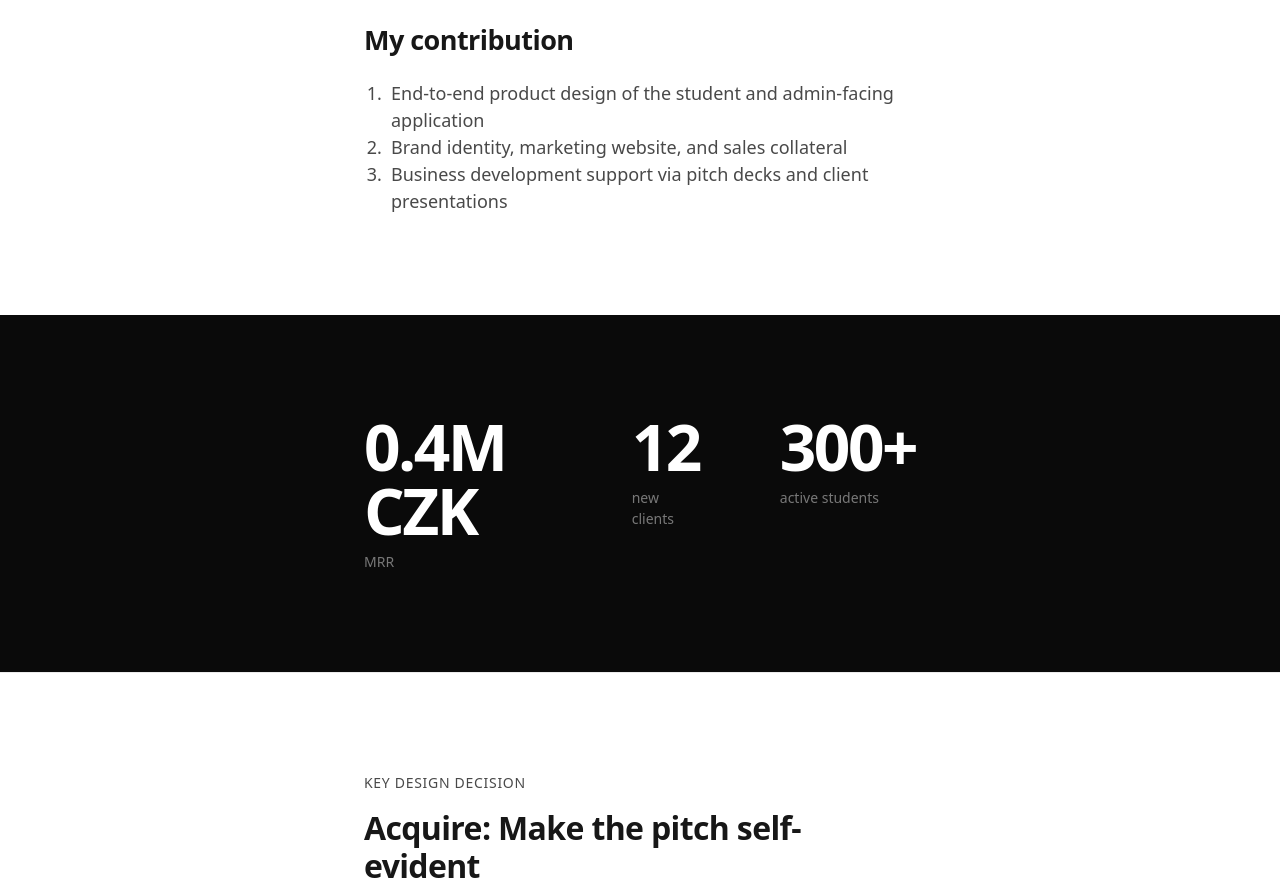
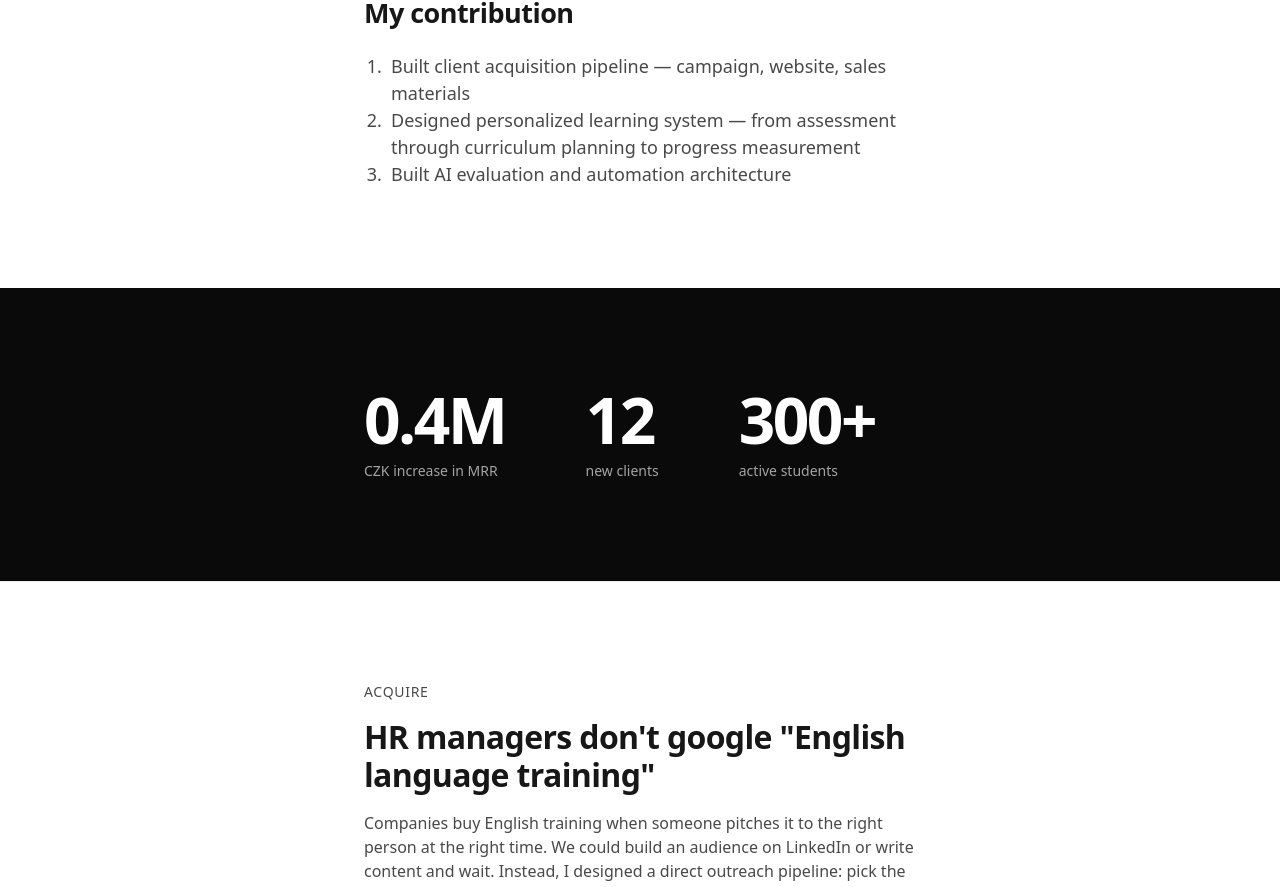
Before and after one commit to branislavbencik/portfolio, a Next.js app: page /teatime in a window 1280 px wide. Shown: the part 1279-2166 px from the top of the page. Built offline with nearby package versions, Linux system fonts and the light colour scheme.

Commit message:
fix teatime case study content, add max captionwidth

```diff
--- a/src/app/teatime/page.mdx
+++ b/src/app/teatime/page.mdx
@@ -13,48 +13,48 @@ import { CaseStudyCard } from '@/components/CaseStudyCard'
   heroImage="/images/teatime/teatime-thumb.png"
   heroImageAlt="TeaTime language school interface"
 >
-I co-founded a B2B language school offering corporate English and Czech courses. Each client company gets a custom curriculum tailored to their team's needs — which creates a challenge: how do you give every student a different learning path and still get comparable progress data across clients?
+TeaTime is a B2B language school serving 20+ companies for over 15 years. I joined to systematize and scale the business — from client acquisition to a new AI-powered assessment product, modernizing the digital infrastructure along the way.
 </CaseStudyHeader>
 
 <ContributionList>
-1. End-to-end product design of the student and admin-facing application
-2. Brand identity, marketing website, and sales collateral
-3. Business development support via pitch decks and client presentations
+1. Built client acquisition pipeline — campaign, website, sales materials
+2. Designed personalized learning system — from assessment through curriculum planning to progress measurement
+3. Built AI evaluation and automation architecture
 </ContributionList>
 
 <ImpactBar items={[
-  { value: "0.4M CZK", label: "MRR" },
+  { value: "0.4M", label: "CZK increase in MRR" },
   { value: "12", label: "new clients" },
   { value: "300+", label: "active students" }
 ]} />
 
 <WorkSection
-  label="Key design decision"
-  title="Acquire: Make the pitch self-evident"
-  description="Corporate language training is a crowded market. Most schools sell on price. We needed a way to show — not just tell — that our approach was fundamentally different. The pitch deck and website had to do the heavy lifting before a sales call ever happened."
+  label="ACQUIRE"
+  title="HR managers don't google &quot;English language training&quot;"
+  description="Companies buy English training when someone pitches it to the right person at the right time. We could build an audience on LinkedIn or write content and wait. Instead, I designed a direct outreach pipeline: pick the company, find the decision-maker, send a personalized email. Each touchpoint treated as a design decision: what shows in the inbox preview, what they read before clicking and where they land after."
 >
-<CaptionedImage src="/images/teatime/teatime-ws1-i1.png" alt="TeaTime pitch deck slides" caption="Pitch deck used in B2B sales calls — designed to communicate the curriculum model before the demo." width={600} border={false} background={false} />
-<CaptionedImage src="/images/teatime/teatime-ws1-i2.png" alt="TeaTime marketing website" caption="Marketing website landing page — structured around the buyer journey from awareness to booking a call." />
-<CaptionedImage src="/images/teatime/teatime-ws1-i3.png" alt="TeaTime brand identity system" caption="Brand identity system — logo, color palette, and type scale applied across print and digital touchpoints." width={936} />
-<CaptionedImage src="/images/teatime/teatime-ws1-i4.png" alt="TeaTime social media assets" caption="Social media template system — reusable layouts for LinkedIn and Instagram content." />
+<CaptionedImage src="/images/teatime/teatime-ws1-i1.png" alt="TeaTime persona definition" caption="Step 0: Define persona. Every design decision in Steps 1–3 traces back to these three drivers." width={600} border={false} background={false} />
+<CaptionedImage src="/images/teatime/teatime-ws1-i2.png" alt="TeaTime inbox view" caption="Step 1: How the message lands in the inbox. Consider all the other items your message is competing with. Headline max. length limit is 70 characters and it's bold so you want to make it count." />
+<CaptionedImage src="/images/teatime/teatime-ws1-i3.png" alt="TeaTime outreach email" caption="Step 2: The email. Scannable in 30 seconds. No hard sell, just three ways to learn more." width={936} />
+<CaptionedImage src="/images/teatime/teatime-ws1-i4.png" alt="TeaTime website and one-pager" caption="Step 3: Where she ends up. The website for a quick check. The one-pager she forwards to her boss." />
 </WorkSection>
 
 <WorkSection
-  label="Key design decision"
-  title="Differentiate: Curriculum that adapts to each team"
-  description="Every corporate client has a different starting point — seniority mix, industry vocabulary, learning goals. We built a curriculum model that lets teachers assemble bespoke lesson sequences from a shared content library, while keeping progress metrics comparable across all students."
+  label="DIFFERENTIATE"
+  title="Test what you teach. Teach what you test"
+  description="Corporate clients want proof their people are improving. Industry standard is a multiple-choice quiz — meaningless for real communication and completely disconnected from lessons. We designed a closed loop: test results drive the course plan, teaching targets the gaps, and the same skills are retested six months later."
 >
-<CaptionedImage src="/images/teatime/teatime-ws2-i1.png" alt="Curriculum builder interface" caption="Curriculum builder — teachers drag lesson modules into a student's personal plan. Shared library, individual sequence." />
-<CaptionedImage src="/images/teatime/teatime-ws2-i2.png" alt="Student progress dashboard" caption="Progress dashboard — standardised metrics across all students regardless of curriculum path." border={false} background={false} width={818} />
+<CaptionedImage src="/images/teatime/teatime-ws2-i1.png" alt="TeaTime testing and teaching system" caption="Testing and teaching as a single connected system" border={false} background={false} width={818} />
+<CaptionedImage src="/images/teatime/teatime-ws2-i2.png" alt="TeaTime personalized course plan" caption="Each student gets a personalized plan — it includes work skills from test gaps and hobby topics from their interests." />
 </WorkSection>
 
 <WorkSection
-  label="Key design decision"
-  title="Automate: Reduce admin to focus on teaching"
-  description="Two co-founders running a growing school can't afford to spend hours on scheduling, invoicing, and reporting. We designed an admin layer that automates the routine so teachers spend time on students, not spreadsheets."
+  label="AUTOMATE"
+  title="Here's how a 15-minute conversation becomes a 2-page report and a personalized course plan"
+  description="The teacher records a 15-minute speaking test. From that single recording, the system transcribes, separates speakers, scores against specific skills, and generates a student report and updated course plan — no manual work."
 >
-<CaptionedImage src="/images/teatime/teatime-ws3-i1.png" alt="Admin scheduling interface" caption="Scheduling interface — lessons booked, rescheduled, and confirmed without back-and-forth emails." />
-<CaptionedImage src="/images/teatime/teatime-ws3-i2.png" alt="Automated reporting export" caption="Automated monthly report sent to HR contacts — client-ready data without manual formatting." rounded={false} border={false} />
+<CaptionedImage src="/images/teatime/teatime-ws3-i1.png" alt="TeaTime n8n automation pipeline" caption="6 key steps from a 50+ node pipeline: transcription, AI scoring, report generation, and course plan update — fully automated in n8n" />
+<CaptionedImage src="/images/teatime/teatime-ws3-i2.png" alt="TeaTime course plan with skill gaps" caption="'Developing' and 'Needs Attention' skills feed directly into the course plan — closing the loop" rounded={false} border={false} background={false}/>
 </WorkSection>
 
 {/* Next project — double border (two 1px lines, 8px gap), then constrained card */}
--- a/src/components/CaptionedImage.tsx
+++ b/src/components/CaptionedImage.tsx
@@ -30,7 +30,7 @@ export function CaptionedImage({
 
   return (
     <figure
-      className="w-full"
+      className="w-full flex flex-col items-center"
       style={{
         margin: "0",
         ...(width ? { maxWidth: `${width}px`, marginLeft: "auto", marginRight: "auto" } : {}),
@@ -47,7 +47,7 @@ export function CaptionedImage({
         />
       </div>
       {caption && (
-        <figcaption className="type-body-s text-foreground-secondary text-center mt-3">
+        <figcaption className="w-3/4 type-body-s text-foreground-secondary text-center mt-3">
           {caption}
         </figcaption>
       )}
--- a/src/components/ImpactBar.tsx
+++ b/src/components/ImpactBar.tsx
@@ -6,6 +6,7 @@ interface ImpactItem {
 interface ImpactBarProps {
   items: ImpactItem[];
 }
+
 
 export function ImpactBar({ items }: ImpactBarProps) {
   return (
@@ -16,7 +17,8 @@ export function ImpactBar({ items }: ImpactBarProps) {
             <span className="type-h1 text-white">
               {item.value}
             </span>
-            <span className="type-body-s text-foreground-tertiary">
+            { /* TODO: create inverse color scheme in color config */ }
+            <span className="type-body-s text-grey-400">
               {item.label}
             </span>
           </div>
```
Also changed, not shown: .claude/settings.local.json.
